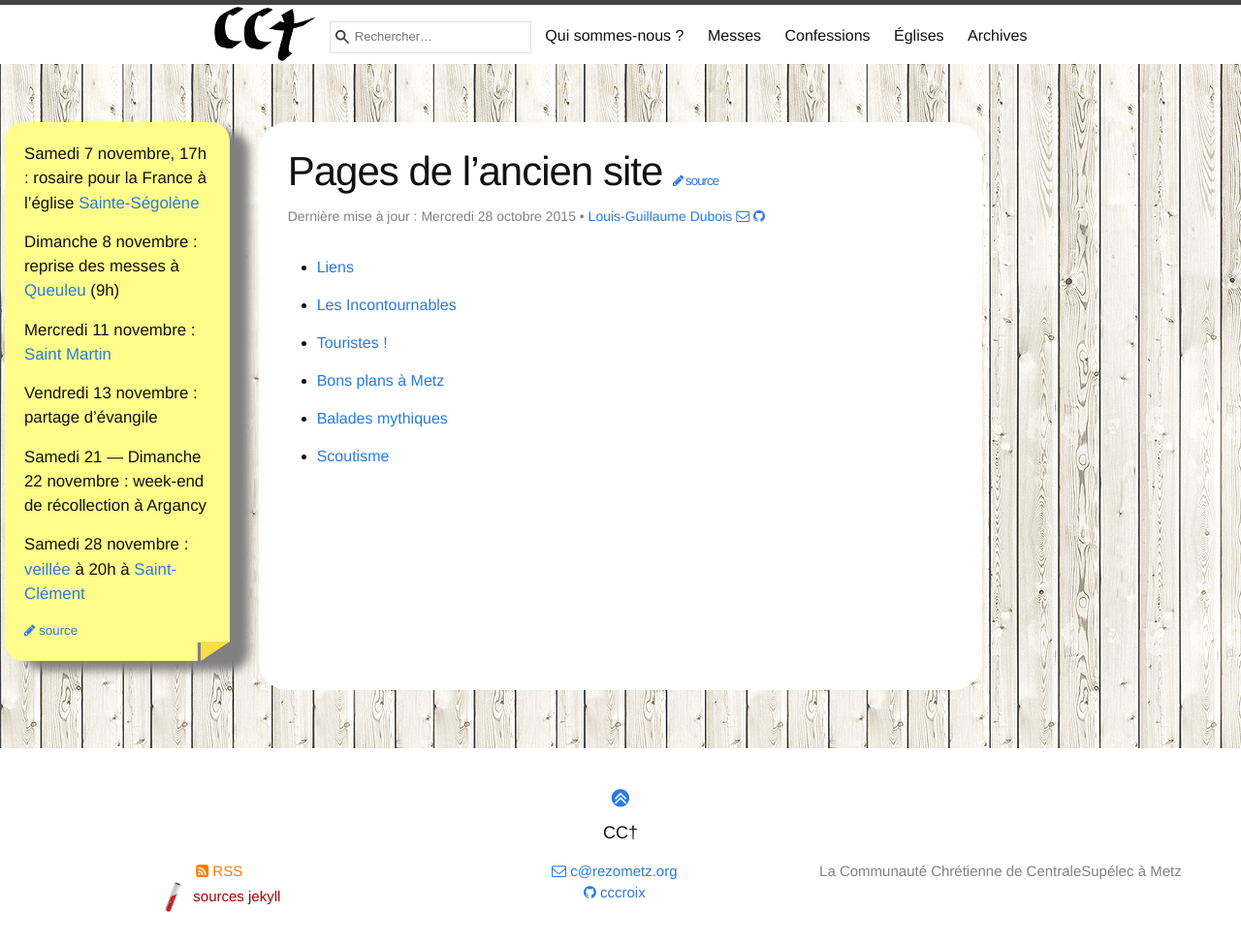
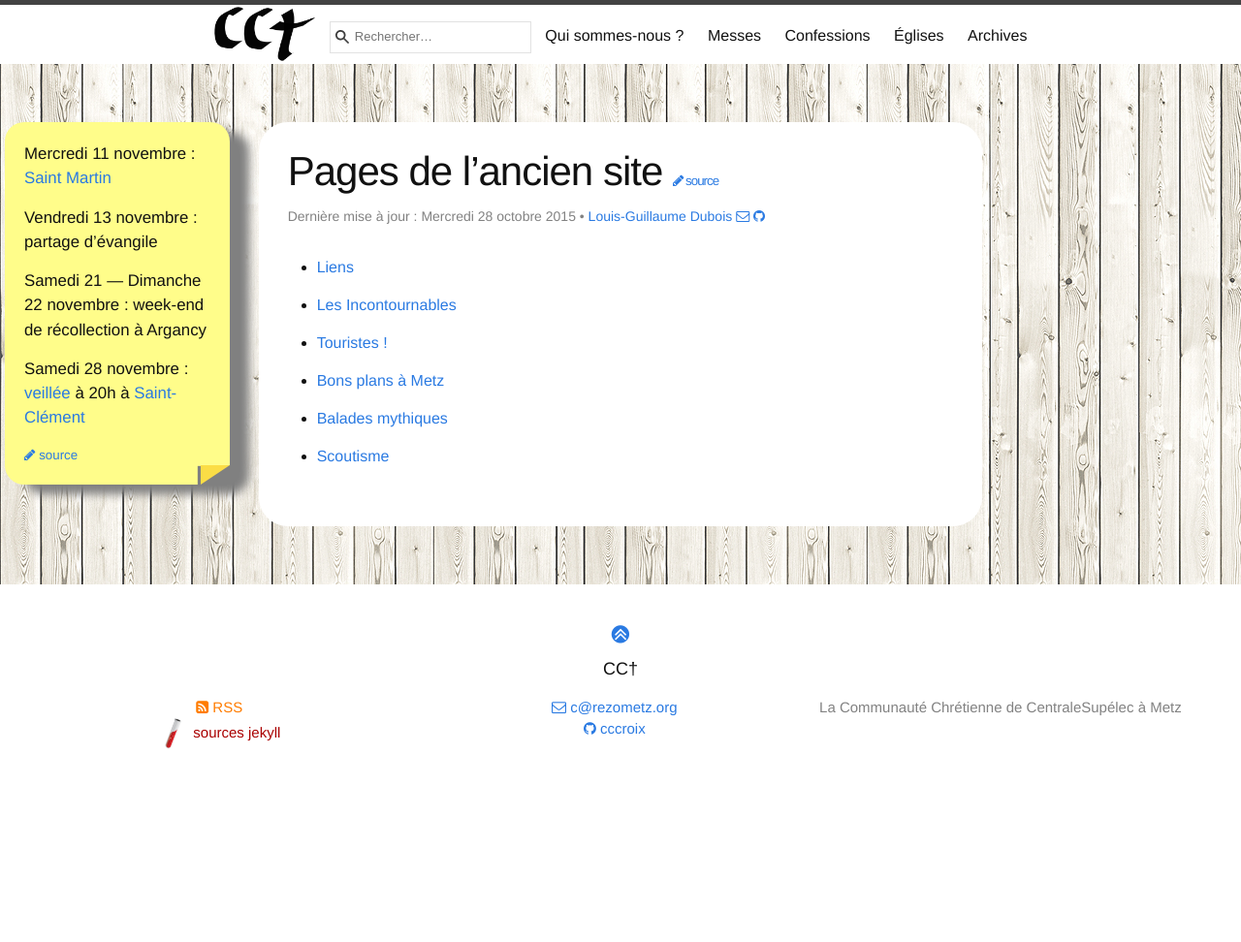
Before and after one commit to cccroix/cccroix.github.io, a Jekyll site: the page built from wpimport.md, in a window 1280 px wide. Shown: the whole page at 97% size. Built offline with Jekyll 4.4.1, drawn with Linux system fonts in a browser that asks for light colours; after the commit the page ends 900 px from its top, so only the background shows below that.

Commit message:
MàJ blocnote

```diff
--- a/blocnote.md
+++ b/blocnote.md
@@ -4,10 +4,6 @@ role: blocnote
 published: true
 # sera affiché avant l’index des articles
 ---
-
-### Samedi 7 novembre, 17h : rosaire pour la France à l’église [Sainte-Ségolène](/eglises/segolene.html)
-
-### Dimanche 8 novembre : reprise des messes à [Queuleu](/eglises/immaculee.html) (9h)
 
 ### Mercredi 11 novembre : [Saint Martin]({% post_url 2015-11-02-saint-martin %})
 
```
